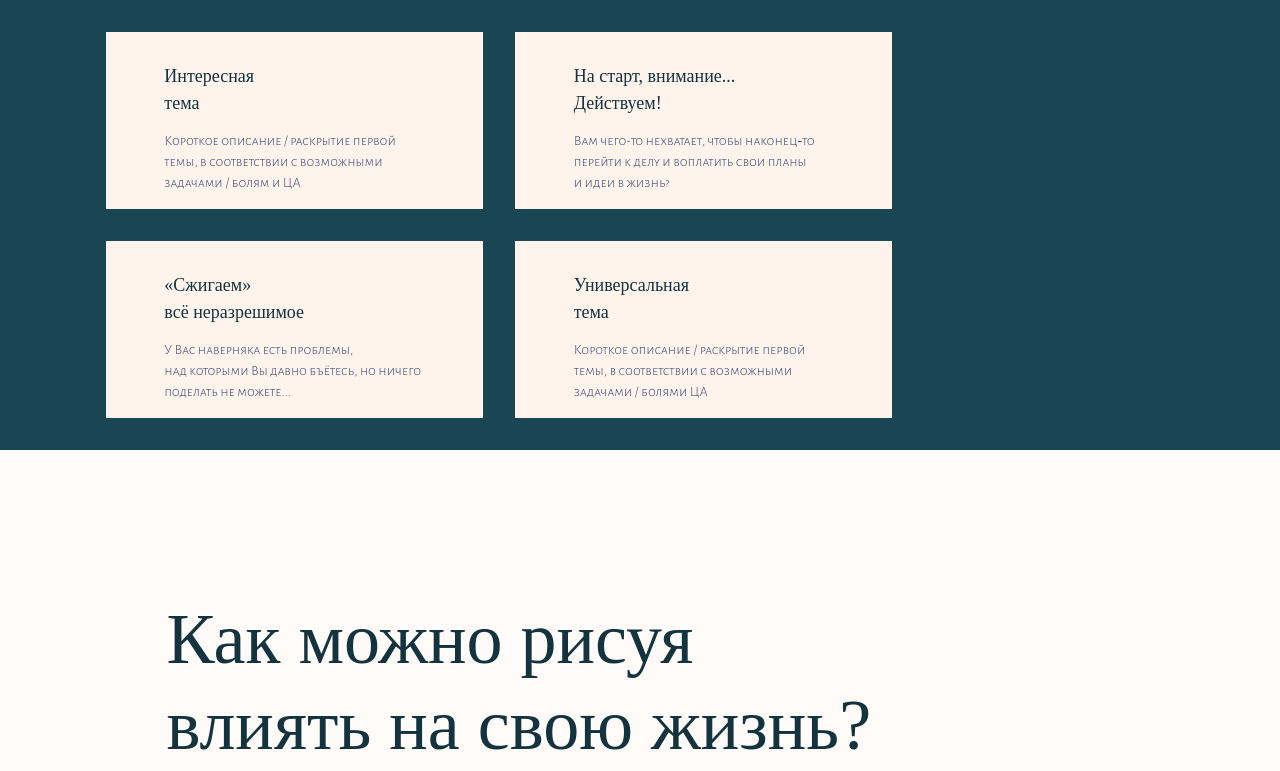
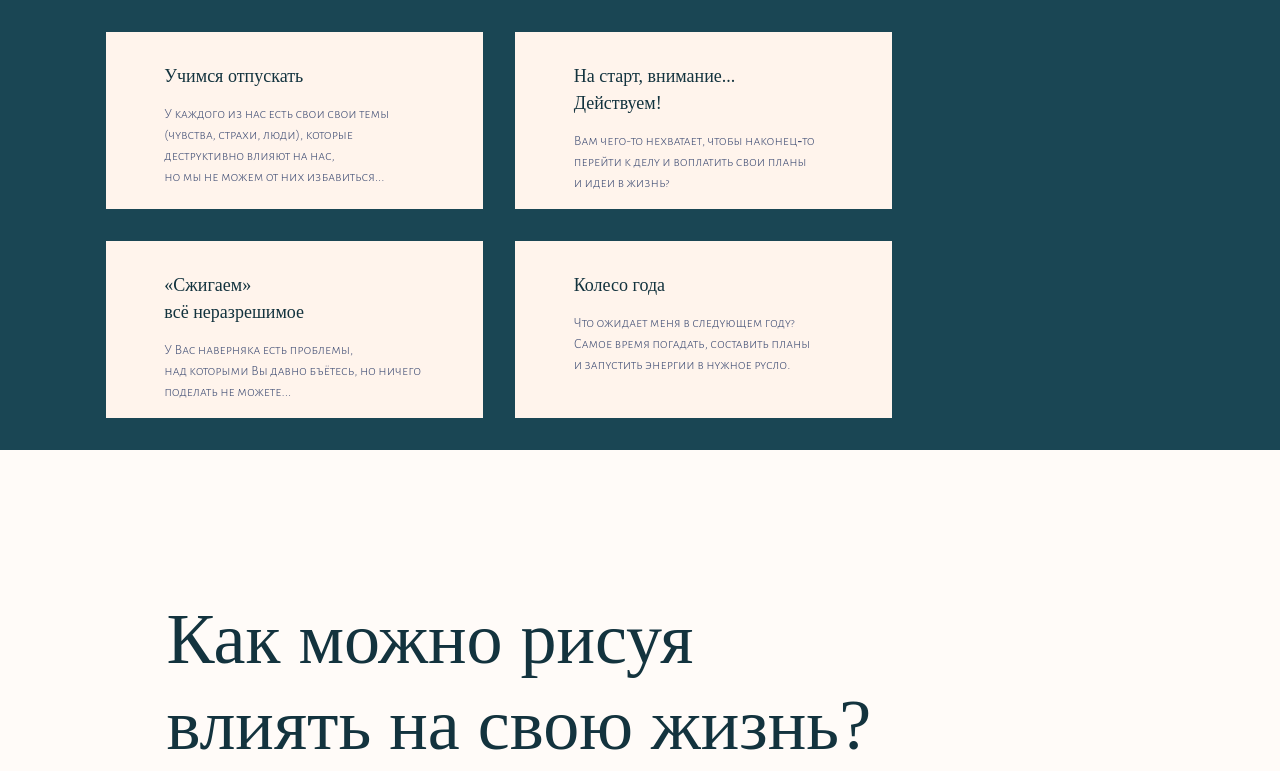
Before and after one commit to Lena-Na/diplom-1, a plain HTML site: page index.html in a window 1280 px wide. Shown: the part 1096-1867 px from the top of the page. Drawn offline with Linux system fonts and the light colour scheme; a web font is replaced by a local one.

Commit message:
Add files via upload

```diff
--- a/StyleSheets.css
+++ b/StyleSheets.css
@@ -749,6 +749,10 @@ td {
   top: 38%;
 }
 
+.page-8 {
+  background: #649393;
+}
+
 .h2-page-8 {
   color: #ffffff;
 }
@@ -759,7 +763,7 @@ td {
 }
 
 .gall-pic {
-  width: 24vw;
+  width: 22vw;
   border: solid 5vmin #ffffff;
   margin: 2vmin;
   box-sizing: border-box;
@@ -785,7 +789,6 @@ td {
   }
 
   .page-8 {
-    background: #649393;
     padding: 15vh 15vw 18vh 13vw;
   }
 }
--- a/index.html
+++ b/index.html
@@ -34,13 +34,10 @@
 				<article class="seminar-card">
 					<div class="seminar-card-content">
 						<h5 class="seminar-card-title">
-							Интересная <br />
-							тема
+							Учимся отпускать
 						</h5>
 						<p class="seminar-card-text">
-							Короткое описание /&nbsp;раскрытие первой темы,
-							в&nbsp;соответствии с&nbsp;возможными задачами
-							/&nbsp;болям&nbsp;и&nbsp;ЦА
+							У каждого из нас есть свои свои темы (чувства, страхи, люди), которые деструктивно влияют на&nbsp;нас, но&nbsp;мы&nbsp;не&nbsp;можем от&nbsp;них избавиться...
 						</p>
 					</div>
 				</article>
@@ -70,13 +67,10 @@
 				<article class="seminar-card">
 					<div class="seminar-card-content">
 						<h5 class="seminar-card-title">
-							Универсальная<br />
-							тема
+							Колесо года
 						</h5>
 						<p class="seminar-card-text">
-							Короткое описание /&nbsp;раскрытие первой темы,
-							в&nbsp;соответствии с&nbsp;возможными задачами
-							/&nbsp;болями&nbsp;ЦА
+							Что ожидает меня в&nbsp;следующем году? Самое время погадать, составить планы и&nbsp;запустить энергии в&nbsp;нужное русло.
 						</p>
 					</div>
 				</article>
```
